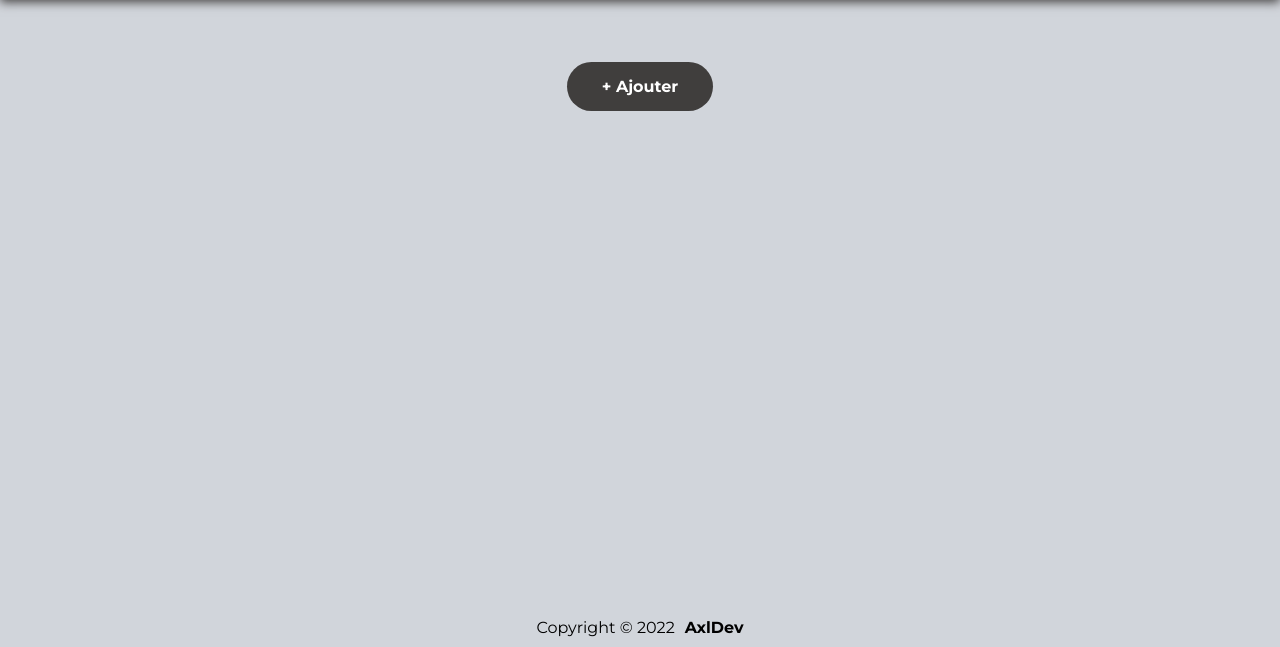
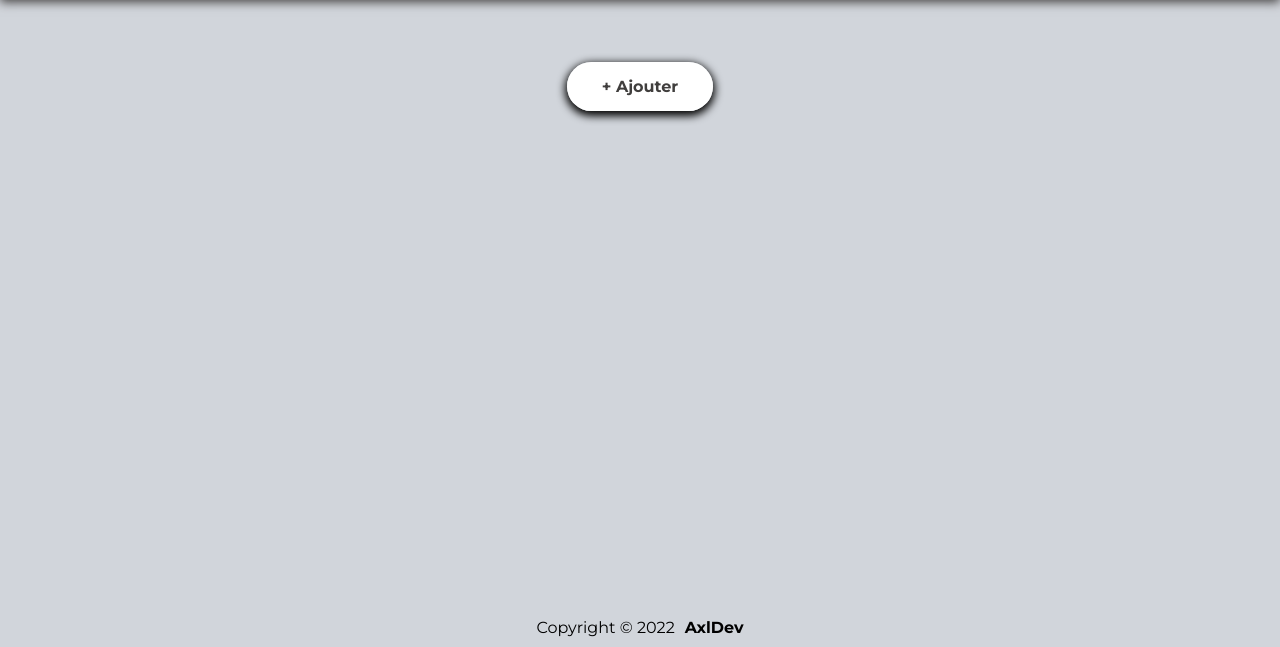
Before and after one commit to AxlMrt/library, a plain HTML site: page index.html in a window 1280 px wide. In both pictures the pointer is over the link "+ Ajouter". Shown: the part 153-800 px from the top of the page. Drawn offline with Linux system fonts and the light colour scheme; a web font is replaced by a local one.

Commit message:
add shadow and hover effect on add button

```diff
--- a/style.css
+++ b/style.css
@@ -131,8 +131,15 @@ main{
     padding: 15px 35px;
     text-decoration: none;
     border-radius: 50px;
+    box-shadow: 0 3px 8px 2px black;
     cursor: pointer;
     transition: all .3s ease-out;
+}
+
+.button:hover{
+    background: var(--white);
+    color: var(--darkGrey);
+    transition: .3s ease-in;
 }
 
 .overlay{
```
